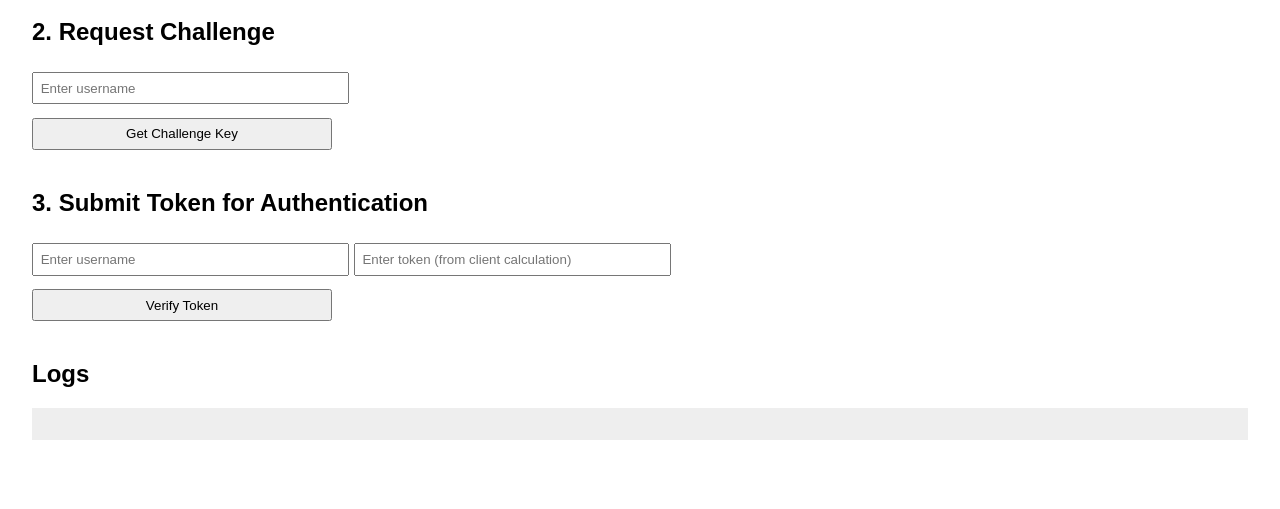
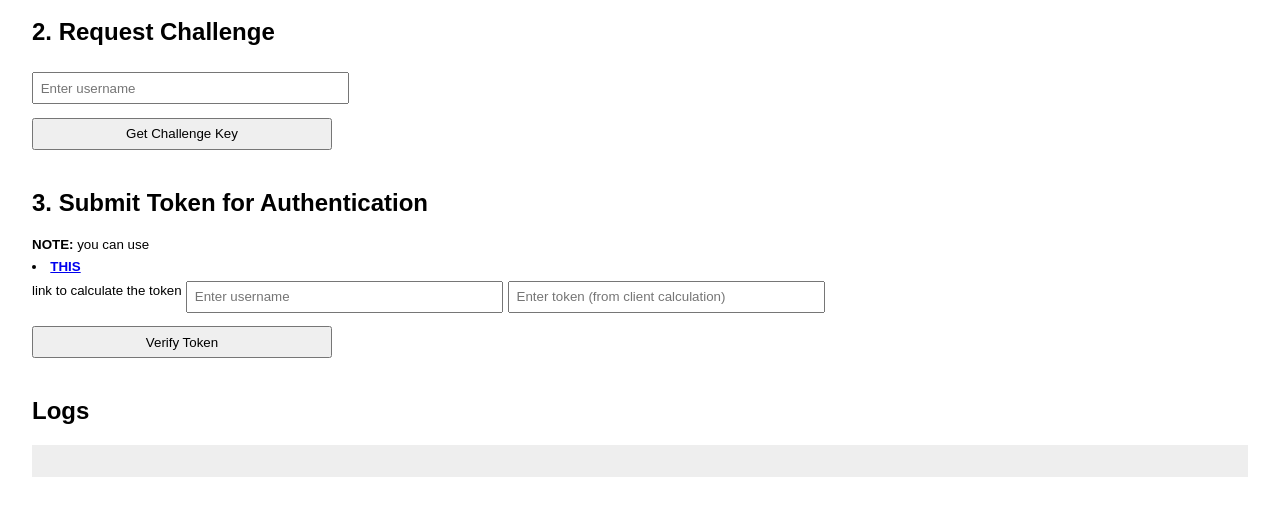
Before and after one commit to Mina-Assad/zkpServer, a FastAPI app: page / in a window 1280 px wide. Shown: the part 362-871 px from the top of the page. Before the commit the page ends 802 px from the top, so only its background shows below. Run offline with FastAPI, Linux system fonts and the light colour scheme.

Commit message:
Update index.html

```diff
--- a/app/templates/index.html
+++ b/app/templates/index.html
@@ -42,6 +42,7 @@
 
 <section>
   <h2>3. Submit Token for Authentication</h2>
+  <sup><b>NOTE:</b> you can use <li><a href="https://zkpserver-uejf.onrender.com/tokenized"><b>THIS</b></a></li> link to calculate the token</sup>
   <input id="auth-username" placeholder="Enter username" />
   <input id="auth-token" placeholder="Enter token (from client calculation)" />
   <br />
```
